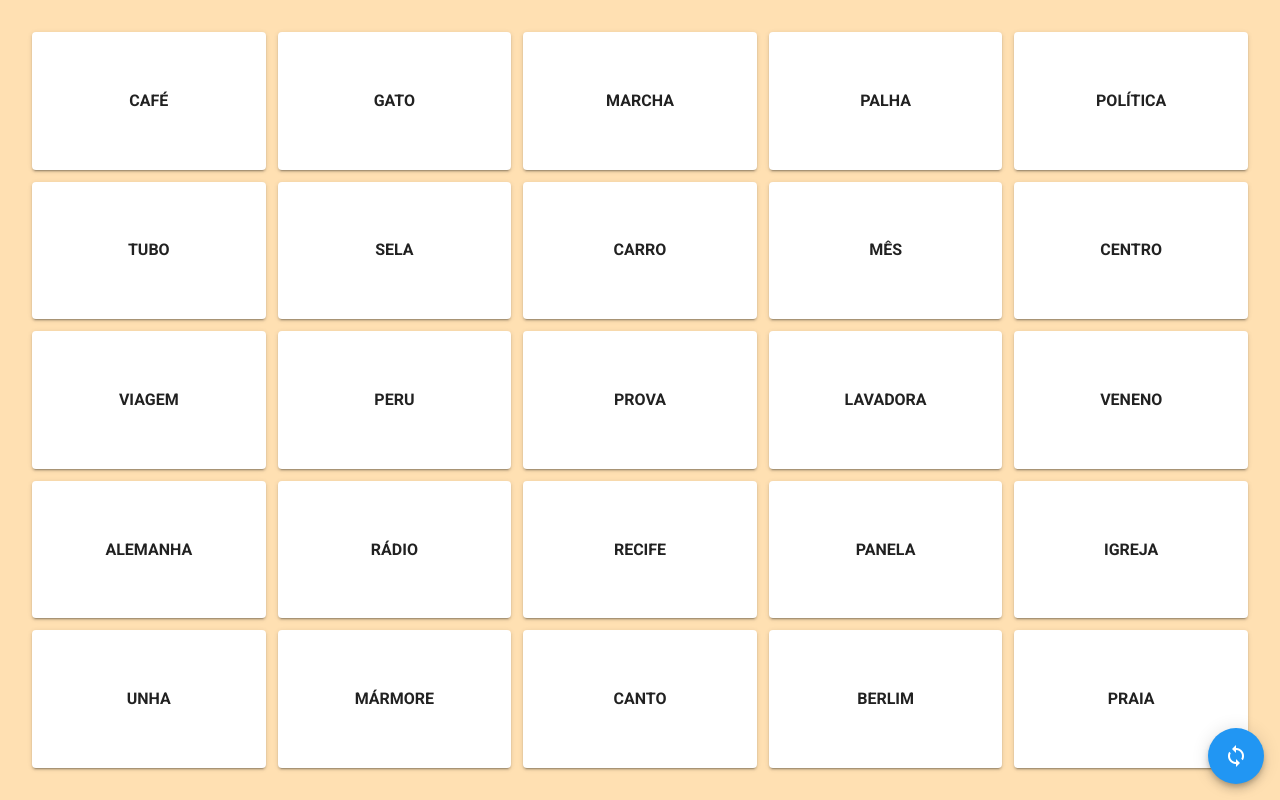
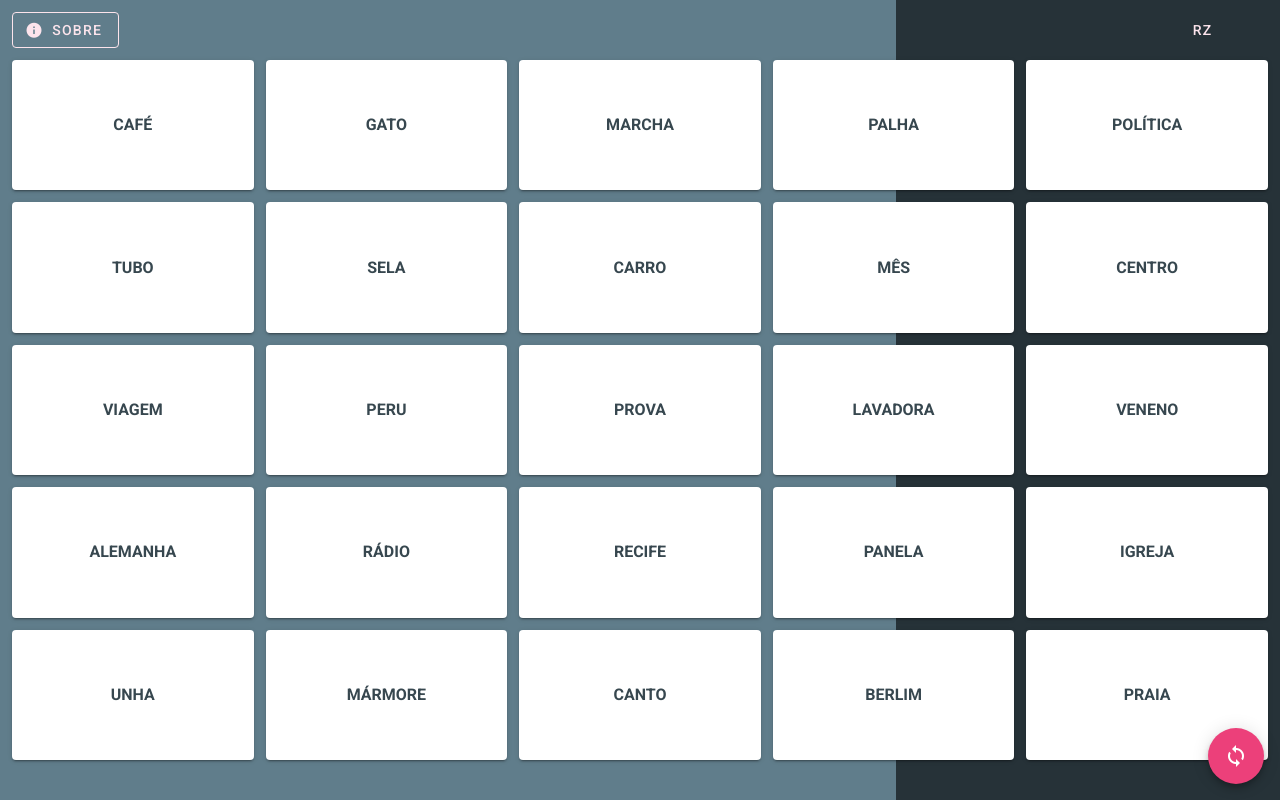
Before and after one commit to renanzozimo/rzc, a Vue app: page / in a window 1280 px wide. Built offline with nearby package versions, Linux system fonts and the light colour scheme.

Commit message:
Visual and some links

```diff
--- a/src/components/CardAbove.vue
+++ b/src/components/CardAbove.vue
@@ -47,7 +47,7 @@ $dEasing: cubic-bezier(0, 0, 0.2, 1);
   transition: opacity 200ms $dEasing 0ms, transform 200ms $dEasing 0ms,
     z-index 0ms linear 200ms !important;
   opacity: 0;
-  transform: translateY(-30px);
+  transform: translateY(-16px);
   z-index: -1;
 
   &.active {
--- a/src/components/List.vue
+++ b/src/components/List.vue
@@ -1,5 +1,11 @@
 <template>
-  <div class="main-container orange lighten-4 pa-5">
+  <div
+    class="main-container d-flex justify-center align-center pb-7 flex-column blue-grey"
+  >
+    <div class="main-container__detail blue-grey darken-4"></div>
+
+    <main-header />
+
     <div
       class="main-grid full-width full-height pr-3 pb-3 d-flex justify-space-between"
       v-show="words.length > 0"
@@ -15,7 +21,9 @@
           @click="switchColor(wordItem.word)"
         >
           <div class="d-flex justify-center align-center full-height">
-            <h4 class="text-center text-uppercase disable-select">
+            <h4
+              class="text-center text-uppercase disable-select blue-grey--text text--darken-3"
+            >
               {{ wordItem.word }}
             </h4>
           </div>
@@ -25,13 +33,12 @@
       </div>
     </div>
 
-    <v-fab-transition>
-      <v-tooltip left>
+    <v-tooltip color="pink darken-2" left>
       <template v-slot:activator="{ on }">
         <v-btn
           v-show="words.length > 0"
           v-on="on"
-            color="blue"
+          color="pink lighten-1"
           dark
           fixed
           bottom
@@ -44,7 +51,6 @@
       </template>
       <span>Gerar novamente</span>
     </v-tooltip>
-    </v-fab-transition>
 
     <loading :active="this.loading" />
   </div>
@@ -57,6 +63,17 @@
 }
 .main-container {
   height: 100vh;
+  z-index: 0;
+
+  &__detail {
+    position: fixed;
+    top: 0;
+    right: 0;
+    height: 100%;
+    width: 30%;
+    min-width: 204px;
+    z-index: 0;
+  }
 }
 .main-grid {
   flex-wrap: wrap;
@@ -74,12 +91,14 @@ import Words from "../data/words";
 //Components
 import CardAbove from "../components/CardAbove";
 import Loading from "../components/Loading";
+import MainHeader from "../components/MainHeader";
 
 export default {
   name: "home",
   components: {
     CardAbove,
-    Loading
+    Loading,
+    MainHeader
   },
   data: () => ({
     loading: false,
--- /dev/null
+++ b/src/components/MainHeader.vue
@@ -0,0 +1,119 @@
+<template>
+  <div class="d-flex full-width px-3 pt-3 justify-space-between">
+    <div class="full-width">
+      <v-btn
+        class="mr-3"
+        outlined
+        color="pink lighten-5"
+        @click="dialog = true"
+      >
+        <v-icon left>mdi-information</v-icon> Sobre
+      </v-btn>
+      <v-tooltip color="pink darken-2" bottom>
+        <template v-slot:activator="{ on }">
+          <v-btn
+            v-on="on"
+            text
+            icon
+            color="pink lighten-5"
+            href="https://github.com/renanzozimo/rzc"
+            target="_blank"
+          >
+            <v-icon>mdi-github-circle</v-icon>
+          </v-btn>
+        </template>
+        <span>projeto no github</span>
+      </v-tooltip>
+    </div>
+    <div class="full-width text-right d-flex align-center justify-end">
+      <v-tooltip color="pink darken-2" bottom>
+        <template v-slot:activator="{ on }">
+          <v-btn
+            v-on="on"
+            text
+            icon
+            class="mr-3"
+            color="pink lighten-5"
+            href="https://renanzozimo.github.io"
+            target="_blank"
+          >
+            rz
+          </v-btn>
+        </template>
+        <span>portifólio</span>
+      </v-tooltip>
+      <v-tooltip color="pink darken-2" bottom>
+        <template v-slot:activator="{ on }">
+          <v-btn
+            v-on="on"
+            text
+            icon
+            color="pink lighten-5"
+            href="https://www.linkedin.com/in/renanzozimo/"
+            target="_blank"
+          >
+            <v-icon>mdi-linkedin-box</v-icon>
+          </v-btn>
+        </template>
+        <span>linkedin</span>
+      </v-tooltip>
+    </div>
+
+    <v-dialog v-model="dialog" max-width="290">
+      <v-card>
+        <v-card-title class="headline justify-center"
+          >Código Secreto</v-card-title
+        >
+
+        <v-card-text class="text-center mt-4">
+          Isso é uma simples adaptação digital dos cartões do board game
+          <a
+            class="pink--text text--darken-1"
+            href="https://www.ludopedia.com.br/jogo/codenames"
+            target="_blank"
+            ><b>Código Secreto</b></a
+          >
+          da
+          <a
+            class="pink--text text--darken-1"
+            href="https://www.galapagosjogos.com.br/"
+            target="_blank"
+            ><b>Galápagos Jogos</b></a
+          >.
+        </v-card-text>
+
+        <v-card-text class="text-center">
+          Apenas uma brincadeira para aprender um pouco mais e brincar com os
+          amigos.
+        </v-card-text>
+
+        <div class="text-center mb-4">
+          <img src="../assets/logo.svg" alt="logo renan zozimo" />
+        </div>
+
+        <v-card-text class="text-center">
+          <p>by Renan Zózimo</p>
+          <v-btn
+            v-on="on"
+            dark
+            color="blue"
+            href="https://renanzozimo.github.io"
+            target="_blank"
+            @click="dialog = false"
+          >
+            renanzozimo.github.io
+          </v-btn>
+        </v-card-text>
+      </v-card>
+    </v-dialog>
+  </div>
+</template>
+
+<script>
+export default {
+  name: "MainHeader",
+  data: () => ({
+    dialog: false
+  })
+};
+</script>
```
Also changed, not shown: src/assets/logo.svg, src/assets/logo192.png (added). Lines whose indentation alone changed are shown as unchanged.
